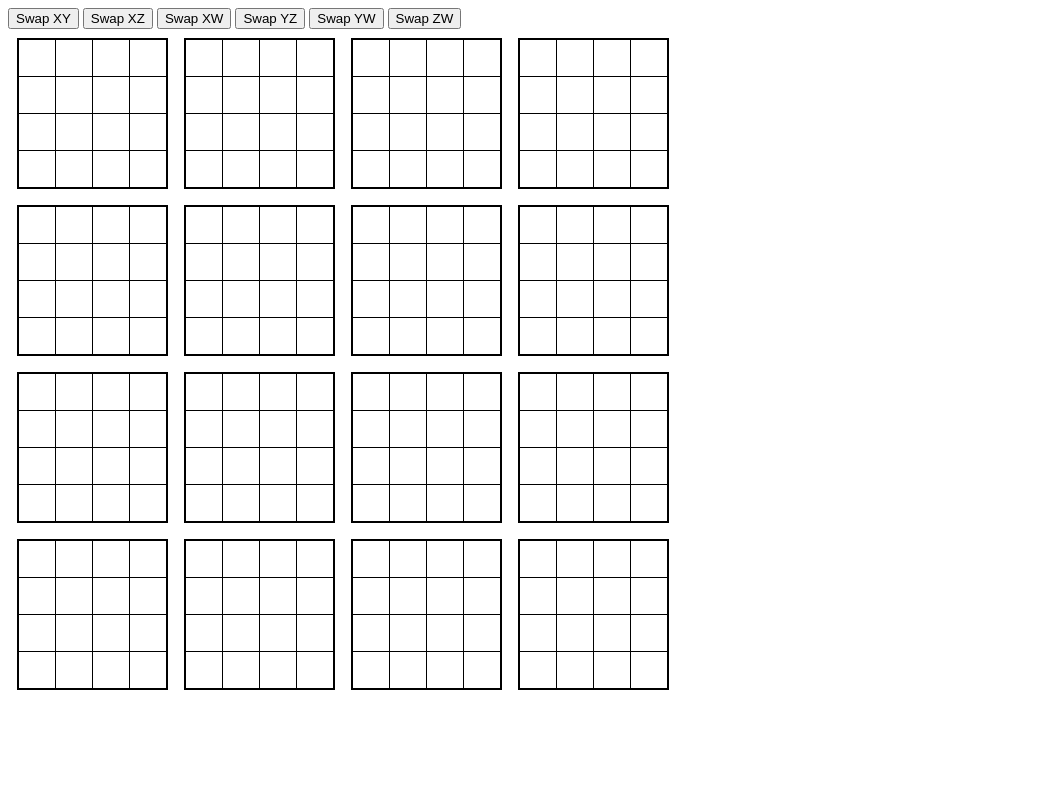
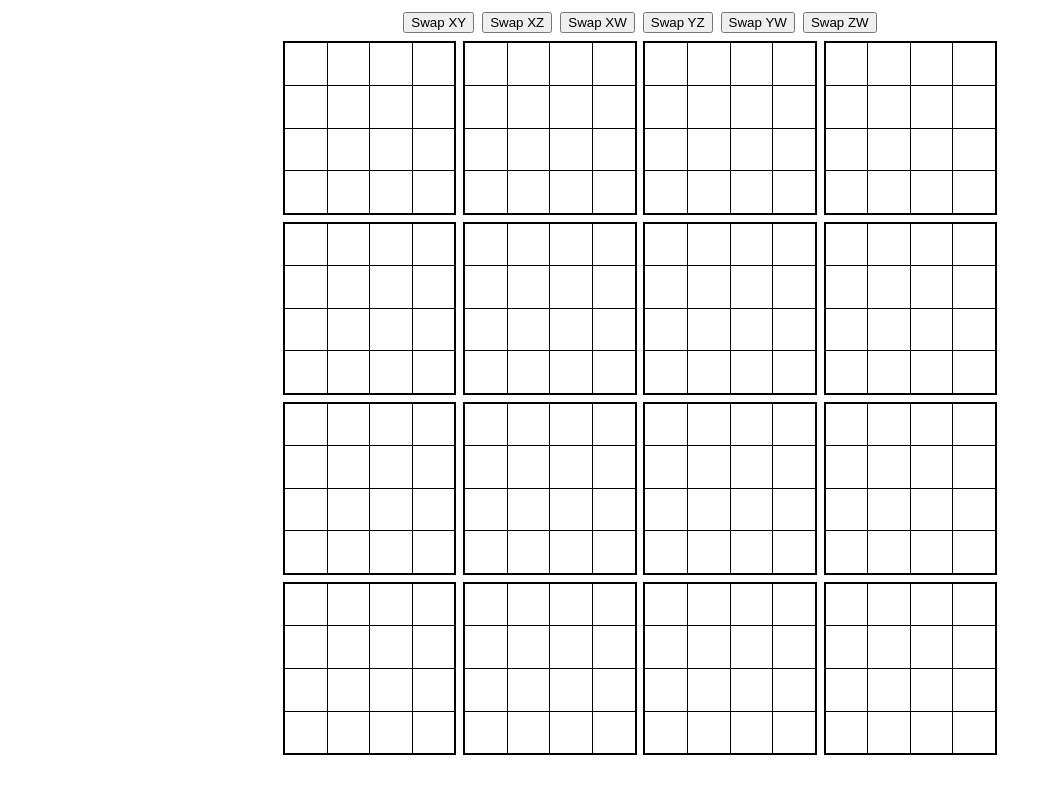
Before and after one commit to tess-tac-toe/tess-tac-toe.github.io, a plain HTML site: page index.html in a window 1280 px wide. Shown: the whole page, without its empty margins (0-1052 px from the left). Drawn offline with Linux system fonts and the light colour scheme.

Commit message:
Adaptive scale

```diff
--- a/index.html
+++ b/index.html
@@ -2,29 +2,35 @@
 <html>
 
 <head>
-    <meta charset="utf-8" />
+    <meta charset="utf-8">
+    <meta name="viewport" content="width=device-width, initial-scale=1.0">
     <style>
         table.inner {
             border-collapse: collapse;
+
             border: 2px solid #000;
         }
 
         td.inner {
+            width: 4.2vmin;
+            height: 4.2vmin;
+            line-height: 4.2vmin;
+            font-size: 4.2vmin;
+
+            padding: 0.5vmin;
             border: 1px solid #000;
 
-            width: 30px;
-            height: 30px;
             text-align: center;
-            line-height: 30px;
-
-            padding: 3px;
-            font-size: 30px;
             cursor: pointer;
             user-select: none;
         }
 
         td.main {
-            padding: 7px;
+            padding: 0.3vmin;
+        }
+
+        button {
+            margin: 0.5vmin;
         }
     </style>
 </head>
--- a/ui.js
+++ b/ui.js
@@ -10,7 +10,7 @@ function swap(key) {
     }
 }
 
-function table({ item = () => "", name = "main", prefix = "m" }) {
+function makeTable({ item = () => "", name = "main", prefix = "m" }) {
     const createRow = (_, rowIndex) => {
         const createCell = (_, colIndex) =>
             `<td class="${name}" id="${prefix}_${rowIndex}_${colIndex}">${item(rowIndex, colIndex)}</td>`;
@@ -23,8 +23,10 @@ function table({ item = () => "", name = "main", prefix = "m" }) {
 }
 
 function render() {
-    document.body.innerHTML = Object.keys(SWAPS).map(key => `<button onclick="swap('${key}')">Swap ${key}</button>`).join(" ") + "<br/>" +
-        table({ item: (i, j) => table({ name: "inner", prefix: `i_${i}_${j}` }) });
+    const buttons = Object.keys(SWAPS).map(key => `<button onclick="swap('${key}')">Swap ${key}</button>`).join(""),
+        table = makeTable({ item: (i, j) => makeTable({ name: "inner", prefix: `i_${i}_${j}` }) });
+
+    document.body.innerHTML = `<center><div>${buttons}</div>${table}</center>`;
 
     let cells = new Array(N ** 4);
     forEachVec(([i, j, k, l]) => cells[vec2id([i, j, k, l])] = document.getElementById(`i_${i}_${j}_${k}_${l}`));
```
